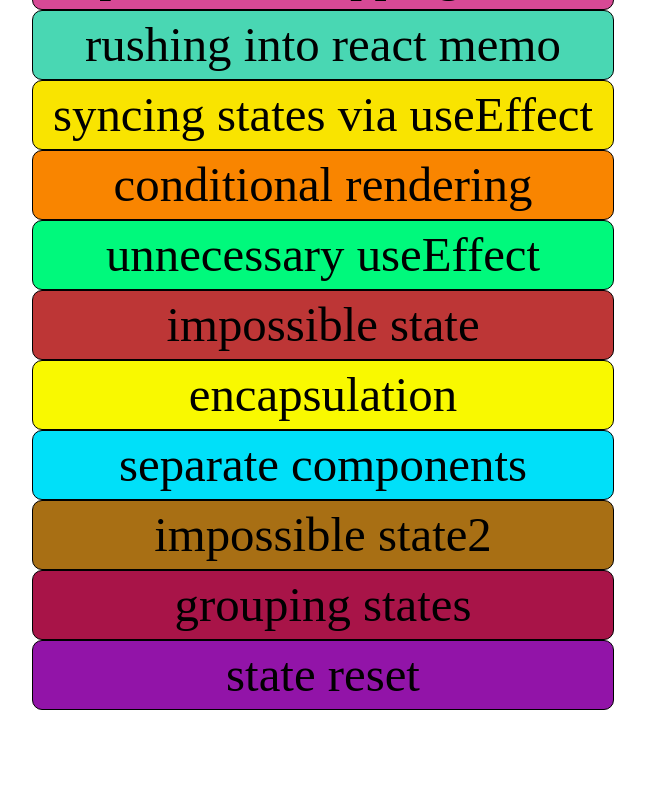
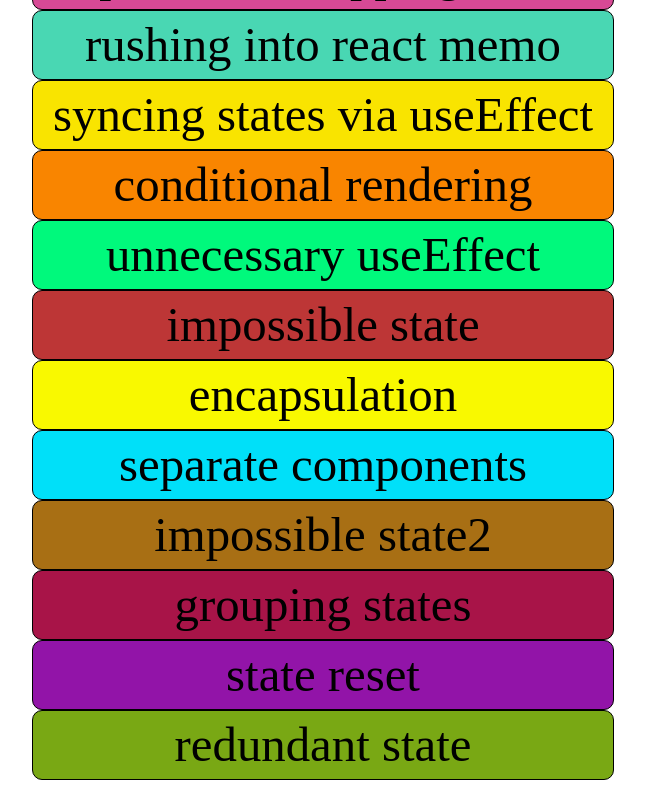
Before and after one commit to duglikespiano/reactjs-best-practice, a React (Create React App) app: page / in a window 1280 px wide. Shown: the part 430-1230 px from the top of the page, without its empty margins (317-962 px from the left). Before the commit the page ends 1160 px from the top, so only its background shows below. Built offline with nearby package versions, Linux system fonts and the light colour scheme.

Commit message:
17 - REDUNDANT STATE

```diff
--- a/src/Route.tsx
+++ b/src/Route.tsx
@@ -16,6 +16,7 @@ import SeparateComponents from './components/13_separate_components/SeparateComp
 import ImpossibleState2 from './components/14_impossible_state2/ImpossibleState2';
 import GroupingStates from './components/15_grouping_states/GroupingStates';
 import StateReset from './components/16_state_reset/StateReset';
+import RedundantState from './components/17_redundant_state/RedundantState';
 
 const router = createBrowserRouter([
 	{
@@ -103,6 +104,10 @@ const router = createBrowserRouter([
 		path: '/16_state_reset',
 		element: <StateReset />,
 	},
+	{
+		path: '/17_redundant_state',
+		element: <RedundantState />,
+	},
 ]);
 
 export default function Route() {
--- a/src/components/0_home/Home.scss
+++ b/src/components/0_home/Home.scss
@@ -65,5 +65,8 @@
 		&:nth-of-type(16) {
 			background-color: rgb(146, 20, 168);
 		}
+		&:nth-of-type(17) {
+			background-color: rgb(121, 168, 20);
+		}
 	}
 }
--- a/src/components/0_home/componentsInfo.ts
+++ b/src/components/0_home/componentsInfo.ts
@@ -79,4 +79,9 @@ export const componentsInfo = [
 		name: 'state reset',
 		path: '/16_state_reset',
 	},
+	{
+		id: 17,
+		name: 'redundant state',
+		path: '/17_redundant_state',
+	},
 ];
--- /dev/null
+++ b/src/components/17_redundant_state/RedundantState.tsx
@@ -0,0 +1,29 @@
+import { useState } from 'react';
+
+export default function RedundantState() {
+	// In code below, fullname state does nothing as a state
+	// So it should be replaced into a normal variable
+	const [firstname, setFirstname] = useState('');
+	const [lastname, setLastname] = useState('');
+	// const [fullname, setFullname] = useState('');
+	const fullname = firstname + ' ' + lastname;
+
+	const firstnameHandler = (event: React.ChangeEvent<HTMLInputElement>) => {
+		setFirstname(event.target.value);
+		// setFullname(event.target.value + ' ' + lastname);
+	};
+
+	const lastnameHandler = (event: React.ChangeEvent<HTMLInputElement>) => {
+		setLastname(event.target.value);
+		// setFullname(firstname + ' ' + event.target.value + ' ');
+	};
+
+	return (
+		<form>
+			<input type="text" id="firstname" onChange={firstnameHandler} />
+			<input type="text" id="lastname" onChange={lastnameHandler} />
+			<br />
+			<h1>fullname: {fullname}</h1>
+		</form>
+	);
+}
```
